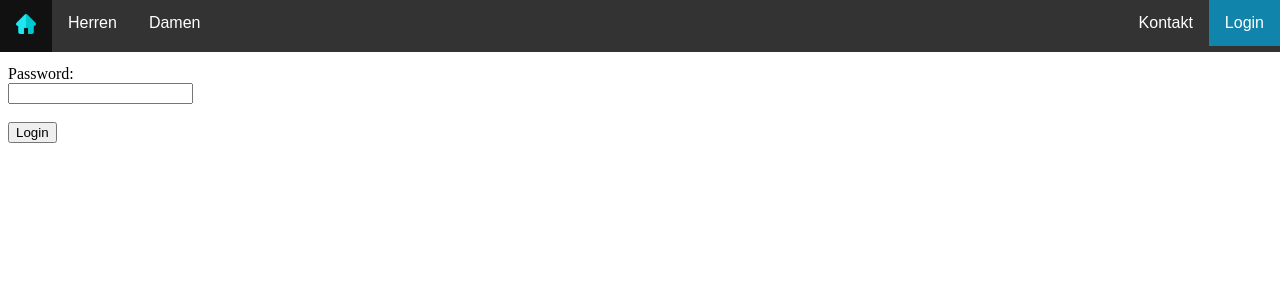
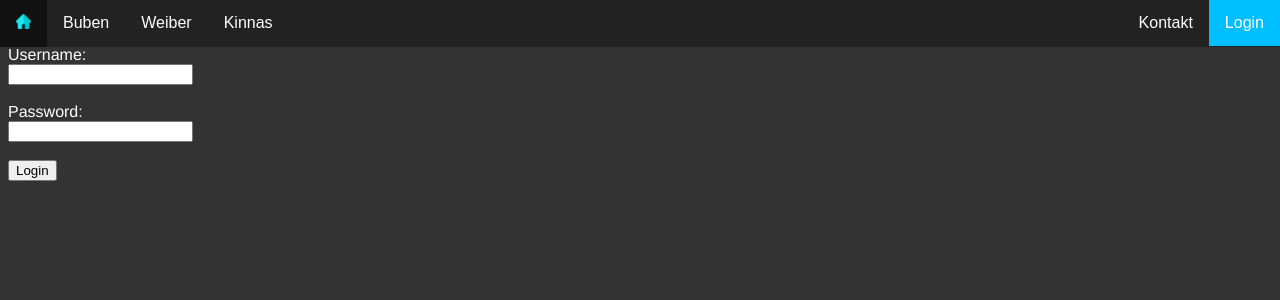
Before and after one commit to Lxcyfxr/Webapp_projekt_wa2, a PHP site: page /login.php in a window 1280 px wide. Shown: the top 300 px of the page. Run offline with PHP 8.4, Linux system fonts and the light colour scheme.

Commit message:
Nav-Bar extra; filetype changed

```diff
--- a/public/login.php
+++ b/public/login.php
@@ -4,19 +4,9 @@
     <meta charset="UTF-8">
     <meta name="viewport" content="width=device-width, initial-scale=1.0">
     <title>Login</title>
-    <link rel="stylesheet" href="nav_bar.css">
 </head>
-<body>
-<ul>
-      <li><a href="index.html"> <img src="pictures/zuhause.png" width="20" height="20"></a></li>
-      <li><a>Herren</a></li>
-      <!--Keine Weiterleitung zu einer anderen Seite! Eher Filtereinstellung für die Kleiderübersicht-->
-      <li><a>Damen</a></li>
-      <!--Keine Weiterleitung zu einer anderen Seite! Eher Filtereinstellung für die Kleiderübersicht-->
-      <li style="float: right"><a class="active" href="login.php">Login</a></li>
-      <!--Login/Profil-->
-      <li style="float: right"><a href="contact.html">Kontakt</a></li>
-    </ul>
+<body style="background: #333; color: white;padding-top:3%">
+    <?php include 'navbar.html'; ?>
     <form action="Post">
         <label for="username">Username:</label><br>
         <input type="text" id="username" name="username"><br><br>
--- a/public/nav_bar.css
+++ b/public/nav_bar.css
@@ -1,6 +1,5 @@
-h1 {
-    font-family: Arial, Helvetica, sans-serif;
-}
+body {font-family: Helvetica;
+  }
 
 ul {
     list-style-type: none;
@@ -11,7 +10,7 @@ ul {
     width: 100%;
     position: fixed;
     overflow: hidden;
-    background-color: #333;
+    background-color: #222;
     font-family: Arial, Helvetica, sans-serif;
   }
 
@@ -22,6 +21,7 @@ ul {
   li a {
     display: block;
     color: white;
+    align-content: center;
     text-align: center;
     padding: 14px 16px;
     text-decoration: none;
@@ -32,5 +32,5 @@ ul {
   }
 
   .active {
-    background-color: #1084ab;
+    background-color: #00bfff;
   }
--- a/public/contact.html
+++ b/public/navbar.html
@@ -2,22 +2,20 @@
   <head>
     <title>Online Shop</title>
     <meta iconv="icon" href="favicon.ico" type="image/x-icon" />
-    <link rel="stylesheet" href="nav_bar.css" />
+    <link rel="stylesheet" href="nav_bar.css"/>
   </head>
   <body>
     <ul>
-      <li><a href="index.html"> <img src="pictures/zuhause.png" width="20" height="20"></a></li>
-      <li><a>Herren</a></li>
+      <li><a href="index.php"><img src="pictures/zuhause.png" width="15" height="15"></a></li>
+      <li><a href="shopsite.php">Buben</a></li>
       <!--Keine Weiterleitung zu einer anderen Seite! Eher Filtereinstellung für die Kleiderübersicht-->
-      <li><a>Damen</a></li>
+      <li><a href="shopsite.php">Weiber</a></li>
+      <!--Keine Weiterleitung zu einer anderen Seite! Eher Filtereinstellung für die Kleiderübersicht-->
+      <li><a href="shopsite.php">Kinnas</a></li>
       <!--Keine Weiterleitung zu einer anderen Seite! Eher Filtereinstellung für die Kleiderübersicht-->
       <li style="float: right"><a class="active" href="login.php">Login</a></li>
       <!--Login/Profil-->
-      <li style="float: right"><a href="contact.html">Kontakt</a></li>
+      <li style="float: right"><a href="contact.php">Kontakt</a></li>
     </ul>
   </body>
-  <body>
-    <h1 style="padding-top: 3%">Kontaktseite</h1>
-    <footer>Impressum, Kontaktformular, ...</footer>
-  </body>
 </html>
```
Also changed, not shown: public/contact.php (added, +12 -0 lines), public/index.html (deleted, +0 -28 lines), public/index.php (added, +19 -0 lines), public/shopsite.php (added, +14 -0 lines).
